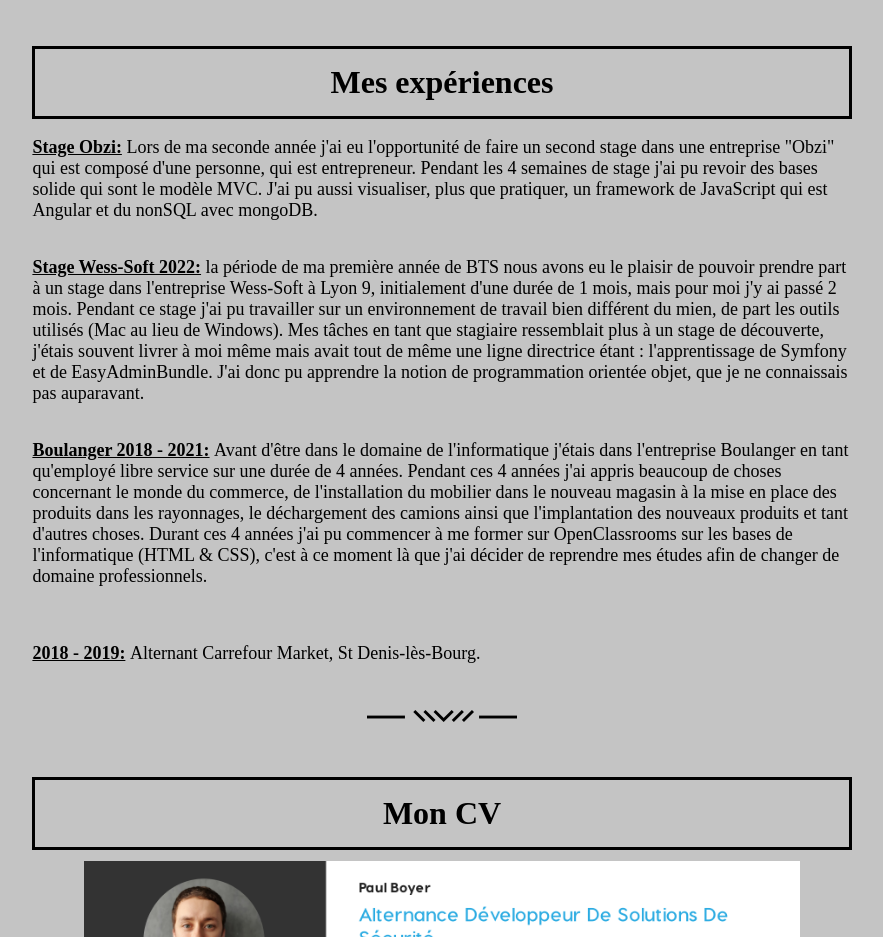
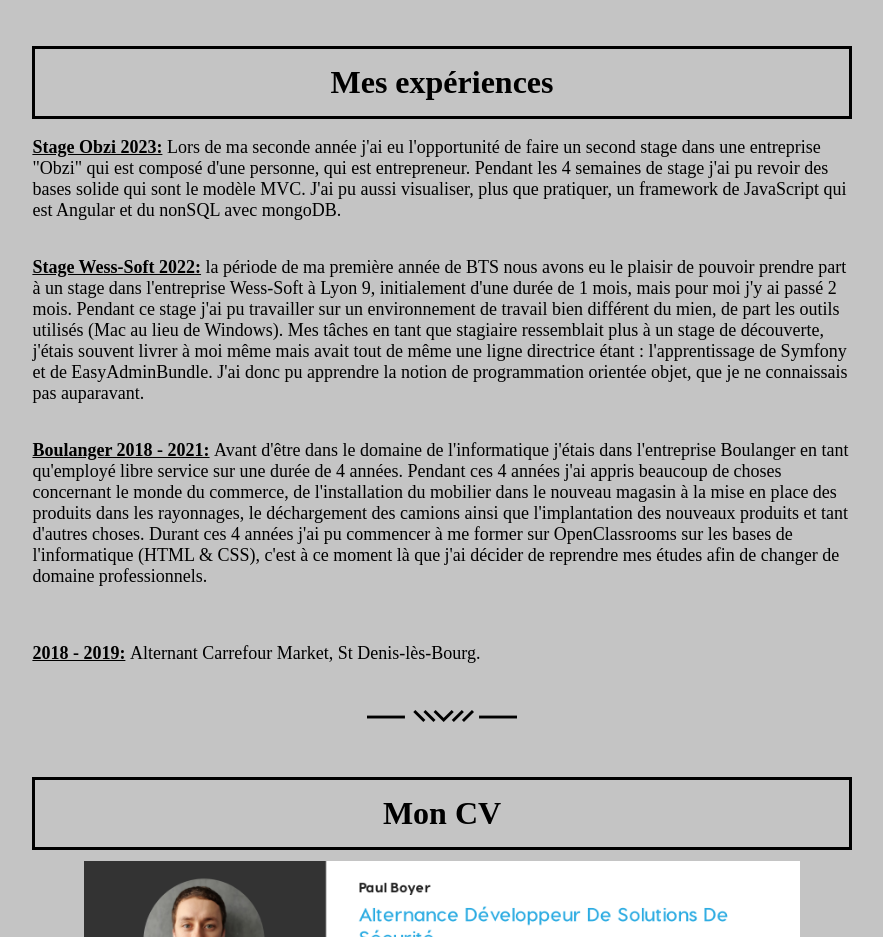
Before and after one commit to BillyEllios/portfolio, a plain HTML site: page index.html in a window 1280 px wide. Shown: the part 1540-2477 px from the top of the page, without its empty margins (198-1081 px from the left). Drawn offline with Linux system fonts and the light colour scheme.

Commit message:
update experience

```diff
--- a/index.html
+++ b/index.html
@@ -140,7 +140,7 @@
       </div>
       <div class="exp_about">
         <p>
-          <strong><u>Stage Obzi:</u> </strong> Lors de ma seconde année j'ai eu l'opportunité de faire un second stage
+          <strong><u>Stage Obzi 2023:</u> </strong> Lors de ma seconde année j'ai eu l'opportunité de faire un second stage
           dans une entreprise "Obzi" qui est composé d'une personne, qui est entrepreneur. Pendant les 4 semaines de stage j'ai
           pu revoir des bases solide qui sont le modèle MVC. J'ai pu aussi visualiser, plus que pratiquer, un framework de
           JavaScript qui est Angular et du nonSQL avec mongoDB.
```
